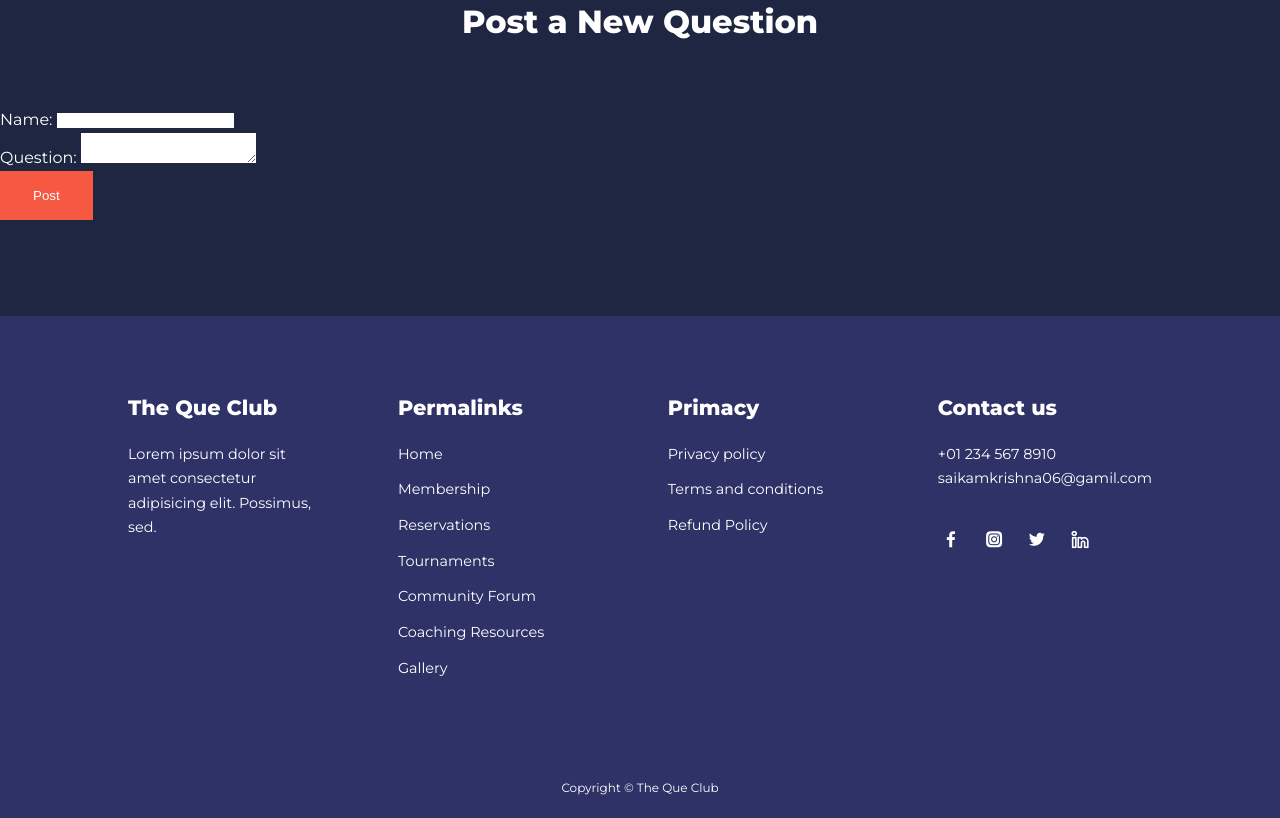
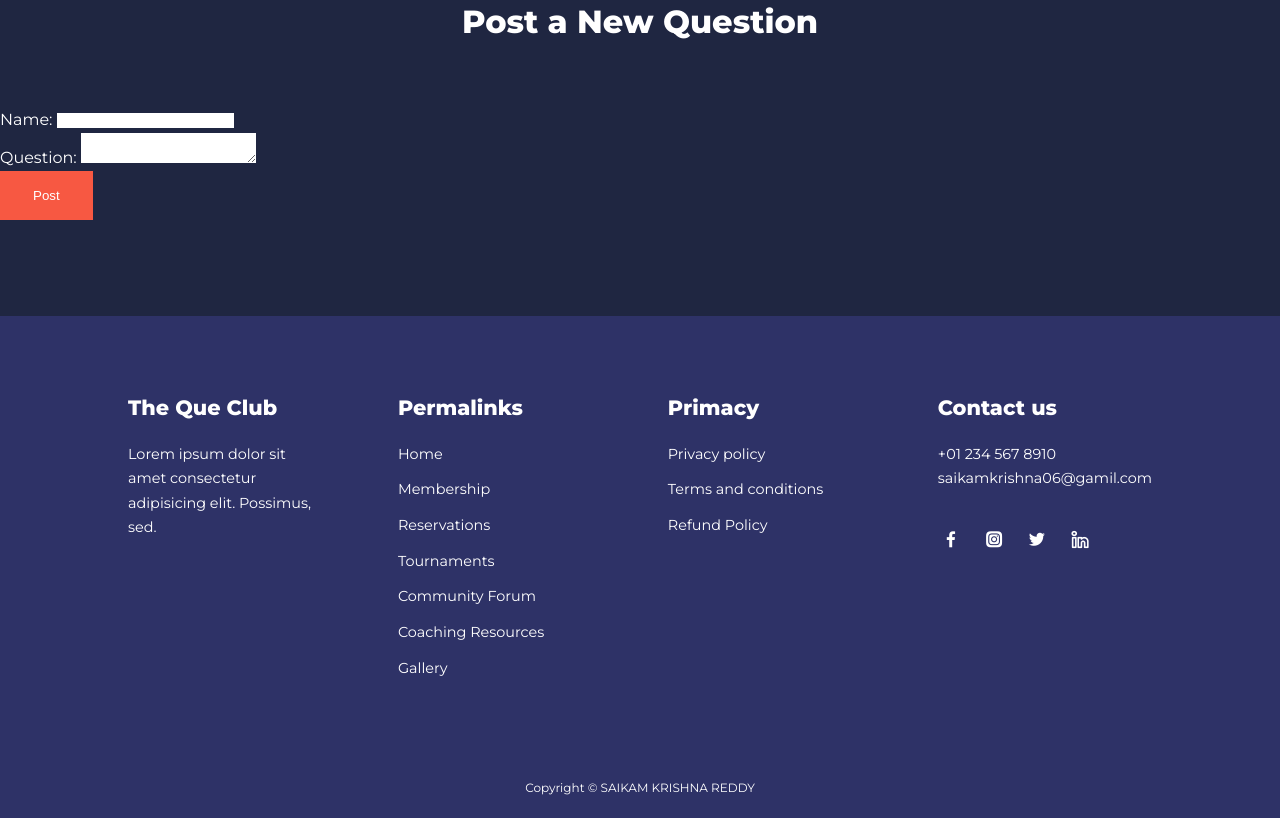
Before and after one commit to krishnareddy006/Snooker-Club, a plain HTML site: page community.html in a window 1280 px wide. Shown: the part 744-1562 px from the top of the page. Drawn offline with nearby package versions, Linux system fonts and the light colour scheme.

Commit message:
Update community.html

```diff
--- a/community.html
+++ b/community.html
@@ -140,7 +140,7 @@
 
     </div>
     <div class="footer__copyright">
-      <small> Copyright &copy; The Que Club</small>
+      <small> Copyright &copy; SAIKAM KRISHNA REDDY</small>
     </div>
   </footer>
 
```
